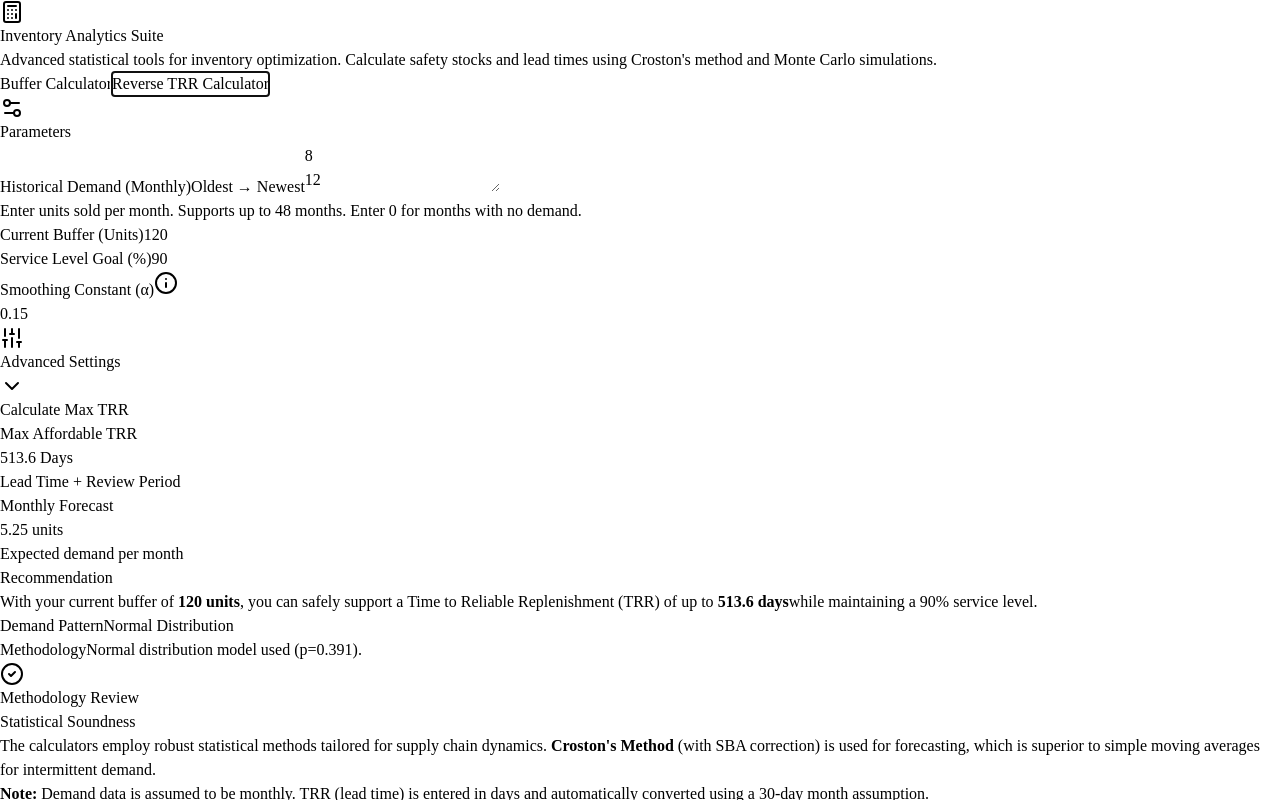
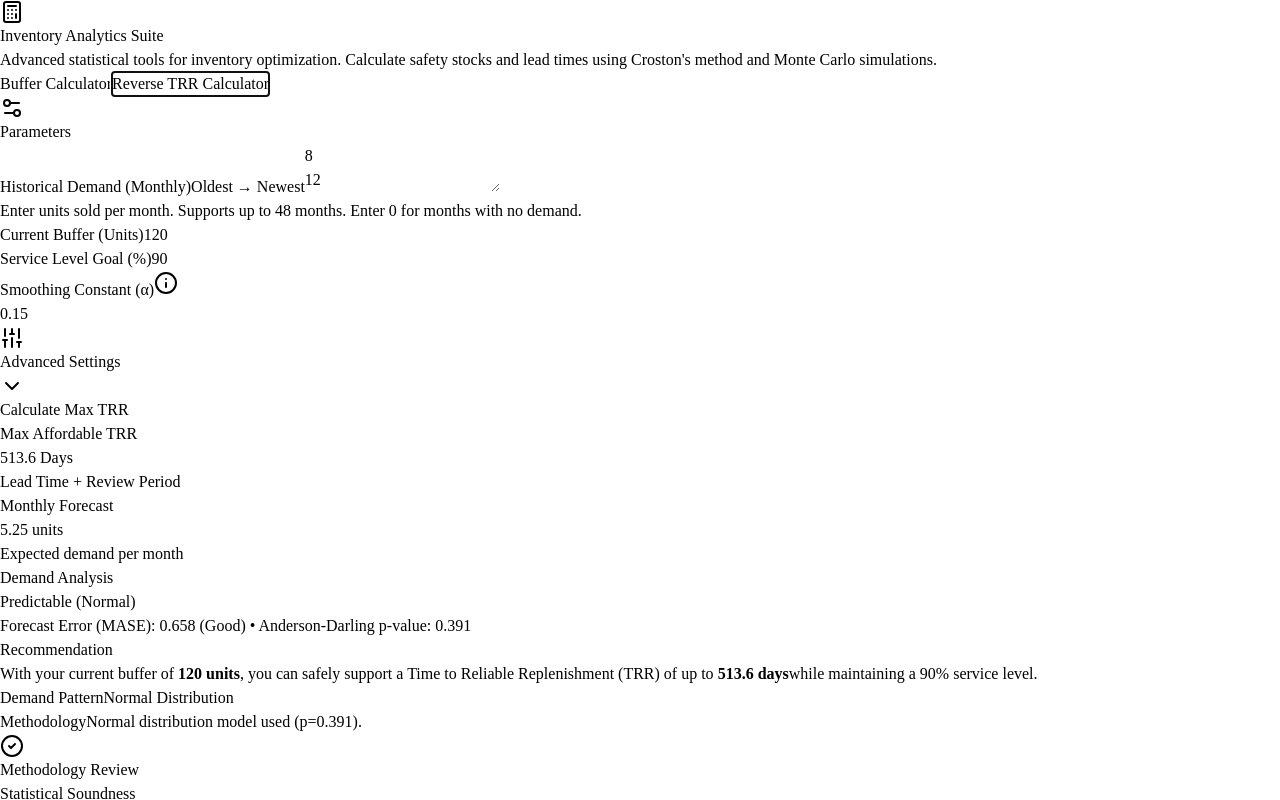
Before and after one commit to BlastHappy82/Inventory_Analytics_Suite, a React (Vite) app in the folder client/: page / in a window 1280 px wide. Both pictures are taken after a click on the tab "Reverse TRR Calculator". Shown: the top 800 px of the page. Built offline with nearby package versions, Linux system fonts and the light colour scheme; a web font is replaced by a local one.

Commit message:
Add Mean Absolute Scaled Error calculation for inventory forecasting
Introduces MASE calculation to `inventory-math.ts` and displays it in the TRR Calculator, along with a new chart for demand analysis.

```diff
--- a/client/src/lib/inventory-math.ts
+++ b/client/src/lib/inventory-math.ts
@@ -81,6 +81,7 @@ export interface ReverseCalculationResult {
   predictable: boolean;
   explanation: string;
   pValue: number;
+  mase: number;
 }
 
 // Helper: Croston's Method with SBA correction
@@ -124,6 +125,20 @@ function computeCroston(demands: number[], alpha: number) {
   const forecast = crostonForecast * (1 - alpha / 2);
 
   return { smoothedSize, smoothedInterval, nonZero, forecast };
+}
+
+// Helper: Compute MASE (Mean Absolute Scaled Error)
+function computeMASE(demands: number[], forecast: number): number {
+  const n = demands.length;
+  if (n === 0) return 0;
+
+  const forecastMae = demands.reduce((a, x) => a + Math.abs(x - forecast), 0) / n;
+  const diffs = [];
+  for (let i = 1; i < n; i++) {
+      diffs.push(Math.abs(demands[i] - demands[i - 1]));
+  }
+  const naiveMae = diffs.length > 0 ? diffs.reduce((a, b) => a + b, 0) / diffs.length : 0;
+  return naiveMae > 0 ? forecastMae / naiveMae : 0;
 }
 
 // Helper: Anderson-Darling normality test
@@ -214,13 +229,7 @@ export function calculateBuffer(
   const nonZeroCount = nonZero.length;
 
   // MASE (Mean Absolute Scaled Error)
-  const forecastMae = demands.reduce((a, x) => a + Math.abs(x - forecast), 0) / n;
-  const diffs = [];
-  for (let i = 1; i < n; i++) {
-      diffs.push(Math.abs(demands[i] - demands[i - 1]));
-  }
-  const naiveMae = diffs.length > 0 ? diffs.reduce((a, b) => a + b, 0) / diffs.length : 0;
-  const mase = naiveMae > 0 ? forecastMae / naiveMae : 0;
+  const mase = computeMASE(demands, forecast);
 
   // Anderson-Darling normality test
   const { predictable, pValue } = andersonDarlingTest(demands, avg, std);
@@ -309,7 +318,8 @@ export function calculateReverseTRR(
             std: 0,
             predictable: true,
             explanation: 'No demand data - buffer supports maximum TRR.',
-            pValue: 1
+            pValue: 1,
+            mase: 0
         };
     }
 
@@ -321,6 +331,9 @@ export function calculateReverseTRR(
 
     // Croston with SBA
     const { smoothedInterval, nonZero, forecast } = computeCroston(demands, alpha);
+
+    // Compute MASE (Mean Absolute Scaled Error)
+    const mase = computeMASE(demands, forecast);
 
     // Anderson-Darling normality test
     const { predictable, pValue } = andersonDarlingTest(demands, avg, std);
@@ -428,6 +441,7 @@ export function calculateReverseTRR(
         std,
         predictable,
         explanation,
-        pValue
+        pValue,
+        mase
     };
 }
--- a/client/src/pages/home.tsx
+++ b/client/src/pages/home.tsx
@@ -389,6 +389,11 @@ function TRRCalculator() {
         handleCalculate();
     }, []);
 
+    const chartData = demandInput
+      .split(/[\s,]+/)
+      .map((v, i) => ({ index: i + 1, value: parseFloat(v.trim()) }))
+      .filter(d => !isNaN(d.value));
+
     return (
       <div className="grid grid-cols-1 lg:grid-cols-12 gap-6">
         <Card className="lg:col-span-4 border-slate-200 dark:border-slate-800 shadow-sm">
@@ -522,6 +527,35 @@ function TRRCalculator() {
                         />
                     </div>
 
+                    <Card className="border-slate-200 dark:border-slate-800 shadow-sm">
+                      <CardHeader>
+                        <CardTitle className="text-lg flex justify-between items-center">
+                          <span>Demand Analysis</span>
+                          <Badge variant={result.predictable ? "default" : "secondary"} className={result.predictable ? "bg-green-100 text-green-800 hover:bg-green-100" : "bg-amber-100 text-amber-800 hover:bg-amber-100"}>
+                            {result.predictable ? "Predictable (Normal)" : "Intermittent / Non-Normal"}
+                          </Badge>
+                        </CardTitle>
+                        <CardDescription>
+                          Forecast Error (MASE): {result.mase.toFixed(3)} ({getMaseLabel(result.mase)}) • Anderson-Darling p-value: {result.pValue?.toFixed(3) ?? "N/A"}
+                        </CardDescription>
+                      </CardHeader>
+                      <CardContent className="h-[300px] w-full">
+                        <ResponsiveContainer width="100%" height="100%">
+                          <BarChart data={chartData} margin={{ top: 20, right: 30, left: 10, bottom: 24 }}>
+                            <CartesianGrid strokeDasharray="3 3" vertical={false} stroke="#e2e8f0" />
+                            <XAxis dataKey="index" tick={{fontSize: 12}} tickLine={false} axisLine={false} label={{ value: 'Month', position: 'insideBottom', offset: -5, fontSize: 11, fill: '#94a3b8' }} />
+                            <YAxis tick={{fontSize: 12}} tickLine={false} axisLine={false} label={{ value: 'Units', angle: -90, position: 'insideLeft', offset: 10, fontSize: 11, fill: '#94a3b8' }} />
+                            <Tooltip
+                              cursor={{fill: 'rgba(0,0,0,0.05)'}}
+                              contentStyle={{borderRadius: '8px', border: 'none', boxShadow: '0 4px 12px rgba(0,0,0,0.1)'}}
+                            />
+                            <Bar dataKey="value" fill="#22c55e" radius={[4, 4, 0, 0]} name="Monthly Demand" />
+                            <ReferenceLine y={result.forecast} stroke="#ef4444" strokeDasharray="3 3" label={{ value: `Forecast: ${result.forecast.toFixed(2)}`, position: 'insideTopRight', fill: '#ef4444', fontSize: 12 }} />
+                          </BarChart>
+                        </ResponsiveContainer>
+                      </CardContent>
+                    </Card>
+
                     <Card className="border-slate-200 dark:border-slate-800 shadow-sm overflow-hidden">
                         <div className="absolute top-0 left-0 w-1 h-full bg-green-500"></div>
                         <CardHeader>
@@ -546,6 +580,16 @@ function TRRCalculator() {
                             </div>
                         </CardContent>
                     </Card>
+
+                    {result.mase >= 1.0 && chartData.length < 48 && (
+                      <Alert className="bg-amber-50 text-amber-900 border-amber-200 dark:bg-amber-950/30 dark:text-amber-200 dark:border-amber-800">
+                        <AlertCircle className="h-4 w-4" />
+                        <AlertTitle>Forecast Accuracy Below Baseline</AlertTitle>
+                        <AlertDescription>
+                          You're using {chartData.length} month{chartData.length !== 1 ? 's' : ''} of data. Consider adding up to 48 months of historical demand for improved forecast accuracy.
+                        </AlertDescription>
+                      </Alert>
+                    )}
                 </>
             )}
         </div>
```
Also changed, not shown: 1 other file (tests, documents, lock files or other folders).
